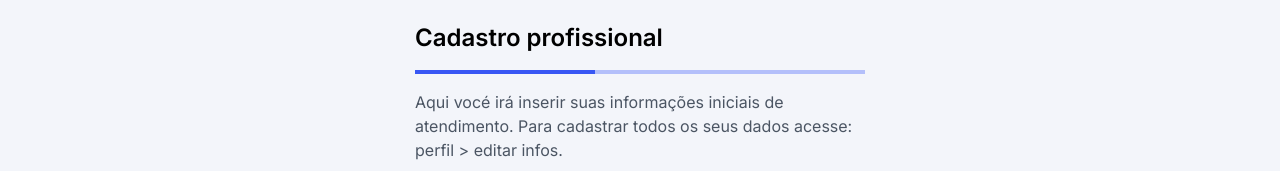
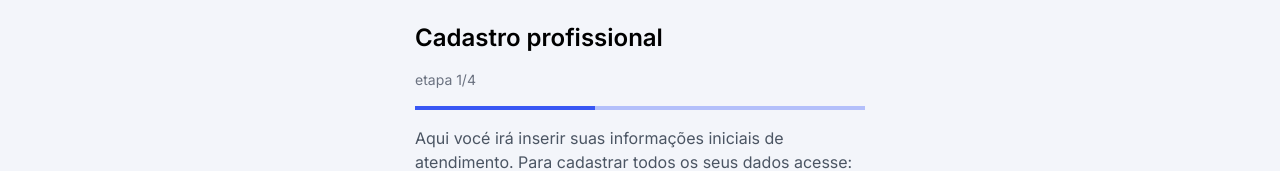
Before and after one commit to developmentHC/conectaBemFront, a Next.js app: page /auth/registro-profissional in a window 1280 px wide. Shown: the part 156-327 px from the top of the page. Built offline with nearby package versions, Linux system fonts and the light colour scheme; no server answers.

Commit message:
feat: adicionando a quantidade de etapas

```diff
--- a/src/features/auth/components/ProfissionalRegister/FormTitle.tsx
+++ b/src/features/auth/components/ProfissionalRegister/FormTitle.tsx
@@ -7,18 +7,31 @@ export const FormTitle = () => {
   return (
     <>
       {step === "personal_data" && (
+        <>
           <FormMultiStep.Title>Cadastro profissional</FormMultiStep.Title>
+          <span className="text-gray-500 text-sm">etapa 1/4</span>
+        </>
       )}
       {step === "service_location" && (
+        <>
           <FormMultiStep.Title>Local de atendimento</FormMultiStep.Title>
+
+          <span className="text-gray-500 text-sm">etapa 2/4</span>
+        </>
       )}
       {step === "specialties" && (
+        <>
           <FormMultiStep.Title>Especialidades</FormMultiStep.Title>
+          <span className="text-gray-500 text-sm">etapa 3/4</span>
+        </>
       )}
       {step === "complete_profile" && (
+        <>
           <FormMultiStep.Title>
             Lembre de completar seu perfil
           </FormMultiStep.Title>
+          <span className="text-gray-500 text-sm">etapa 4/4</span>
+        </>
       )}
     </>
   );
```
Lines whose indentation alone changed are shown as unchanged.
